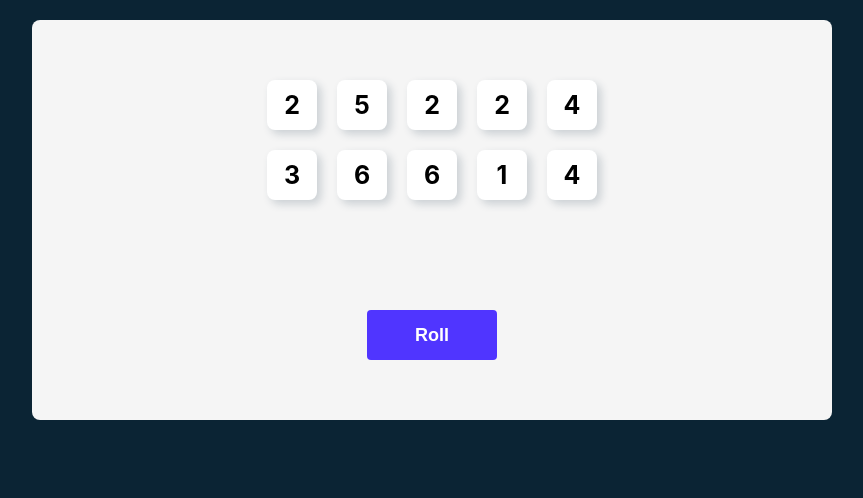
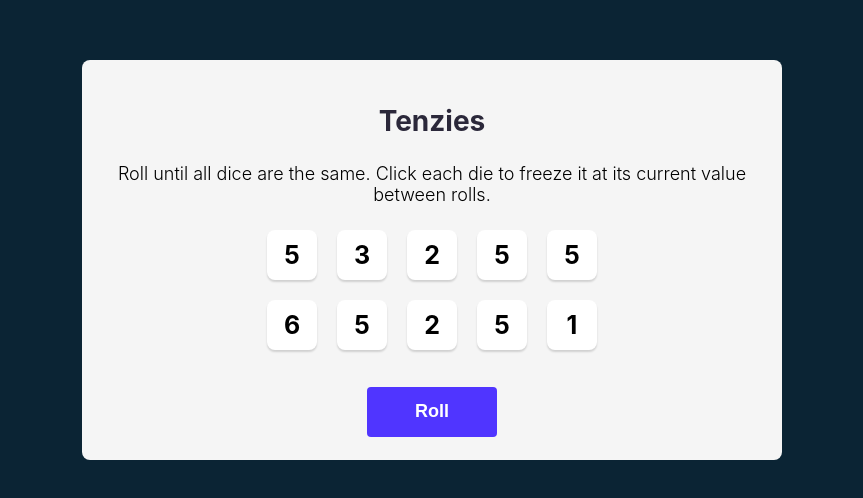
Before and after one commit to m7mark/react-tenzie-game, a React (Create React App) app: page / in a window 1280 px wide. Shown: the top 498 px of the page, without its empty margins (208-1071 px from the left). Built offline with nearby package versions, Linux system fonts and the light colour scheme.

Commit message:
New game

```diff
--- a/package.json
+++ b/package.json
@@ -13,6 +13,7 @@
     "@types/react-dom": "^17.0.13",
     "nanoid": "^3.3.1",
     "react": "^17.0.2",
+    "react-confetti": "^6.0.1",
     "react-dom": "^17.0.2",
     "react-scripts": "5.0.0",
     "typescript": "^4.6.2",
--- a/src/App.tsx
+++ b/src/App.tsx
@@ -1,22 +1,36 @@
 import styled from '@emotion/styled';
-import { useState } from 'react';
+import { useEffect, useState } from 'react';
 import { Die } from './components/Die';
 import { nanoid } from 'nanoid'
+import Confetti from 'react-confetti'
 
 const MainContainer = styled.main`
+  margin-top: 60px;
   display: flex;
   justify-content: center;
 `
 const MainWrapper = styled.main`
   background-color: #F5F5F5;
   height: 400px;
-  width: 800px;
+  width: 700px;
   padding: 20px;
   border-radius: 8px;
   display: flex;
   flex-direction: column;
   align-items: center;
   justify-content: space-around;
+`
+const HeadText = styled.h1`
+  margin: 0;
+  margin-top: 20px;
+  font-size: 28px;
+  color: #2B283A;
+  font-weight: 700;
+`
+const DescriptionText = styled.p`
+  font-size: 18px;
+  font-weight: 300;
+  text-align: center;
 `
 const DiesWrapper = styled.main`
   display: grid;
@@ -36,35 +50,78 @@ const RollButton = styled.button`
   font-weight: 700;
   cursor: pointer;
   &:active {
-    box-shadow: 0px 5px 10px 2px rgba(34, 60, 80, 0.2);
+    box-shadow: 0px 2px 2px rgba(0, 0, 0, 0.15);
   }
 `
 
 function App() {
 
+  function holdDice(id: string) {
+    setDice(prev => prev.map(dice => {
+      return dice.id === id
+        ? { ...dice, isHeld: !dice.isHeld }
+        : dice
+    }))
+  }
+  function rollDice() {
+    setDice(prev => prev.map(dice => {
+      return dice.isHeld
+        ? dice
+        : generateNewDie()
+    }))
+  }
+  function newGame() {
+    setTenzies(false)
+    setDice(allNewDice())
+  }
   // Create array of random numbers from 1 to 6
-  const allNewDice = () => {
+  function allNewDice() {
     const dies = []
     for (let i = 0; i < 10; i++) {
-      dies.push({
-        id: nanoid(),
-        value: Math.ceil(Math.random() * 6),
-        isHeld: false
-      })
+      dies.push(generateNewDie())
     }
     return dies
   }
+  function generateNewDie() {
+    return {
+      id: nanoid(),
+      value: Math.ceil(Math.random() * 6),
+      isHeld: false
+    }
+  }
 
   const [dice, setDice] = useState(allNewDice());
-  const diceElements = dice.map(dice => <Die key={dice.id} dice={dice.value} />)
+  const [tenzies, setTenzies] = useState(false);
+
+  useEffect(() => {
+    const firstValue = dice[0].value
+    const winCombination = dice.every(el => el.isHeld && el.value === firstValue)
+    if (winCombination) setTenzies(true)
+  }, [dice]);
+
+  const diceElements = dice.map(dice =>
+    <Die
+      key={dice.id}
+      dice={dice.value}
+      isHeld={dice.isHeld}
+      handleClick={() => holdDice(dice.id)} />
+  )
 
   return (
     <MainContainer>
       <MainWrapper>
+        {tenzies && <Confetti height={window.innerHeight - 1} />}
+        <HeadText>Tenzies</HeadText>
+        <DescriptionText>
+          Roll until all dice are the same. Click each die to freeze it at its current value between rolls.
+        </DescriptionText>
         <DiesWrapper>
           {diceElements}
         </DiesWrapper>
-        <RollButton onClick={() => setDice(allNewDice())}>Roll</RollButton>
+        {tenzies
+          ? <RollButton onClick={() => newGame()}>New Game</RollButton>
+          : <RollButton onClick={() => rollDice()}>Roll</RollButton>
+        }
       </MainWrapper>
     </MainContainer>
   );
--- a/src/components/Die.tsx
+++ b/src/components/Die.tsx
@@ -1,26 +1,28 @@
 import styled from "@emotion/styled"
 
-const DieContainer = styled.div`
+const DieContainer = styled.div<{ isHeld: boolean }>`
   display: flex;
   justify-content: center;
   align-items: center;
   width: 50px;
   height: 50px;
   border-radius: 8px;
-  box-shadow: 4px 4px 8px 0px rgba(34, 60, 80, 0.2);
+  box-shadow: 0px 2px 2px rgba(0, 0, 0, 0.15);
   font-size: 25px;
   font-weight: 700;
-  background-color: #FFFFFF;
+  background-color: ${props => props.isHeld ? '#59E391' : 'white'};
   cursor: pointer;
 `
 type Prop = {
   dice: number
+  isHeld: boolean
+  handleClick: () => void
 }
 
-export const Die: React.FC<Prop> = ({ dice }) => {
+export const Die: React.FC<Prop> = ({ dice, isHeld, handleClick }) => {
   return (
     <>
-      <DieContainer>
+      <DieContainer isHeld={isHeld} onClick={handleClick}>
         {dice}
       </DieContainer>
     </>
--- a/src/index.css
+++ b/src/index.css
@@ -11,10 +11,15 @@ body {
   -webkit-font-smoothing : antialiased;
   -moz-osx-font-smoothing: grayscale;
   background-color       : #0B2434;
-  padding                : 20px;
 }
 
 code {
   font-family: source-code-pro, Menlo, Monaco, Consolas, 'Courier New',
     monospace;
 }
+
+@media screen and (max-width: 480px) {
+  body {
+    background-color: #F5F5F5
+  }
+}
```
Also changed, not shown: 1 other file (tests, documents, lock files or other folders).
